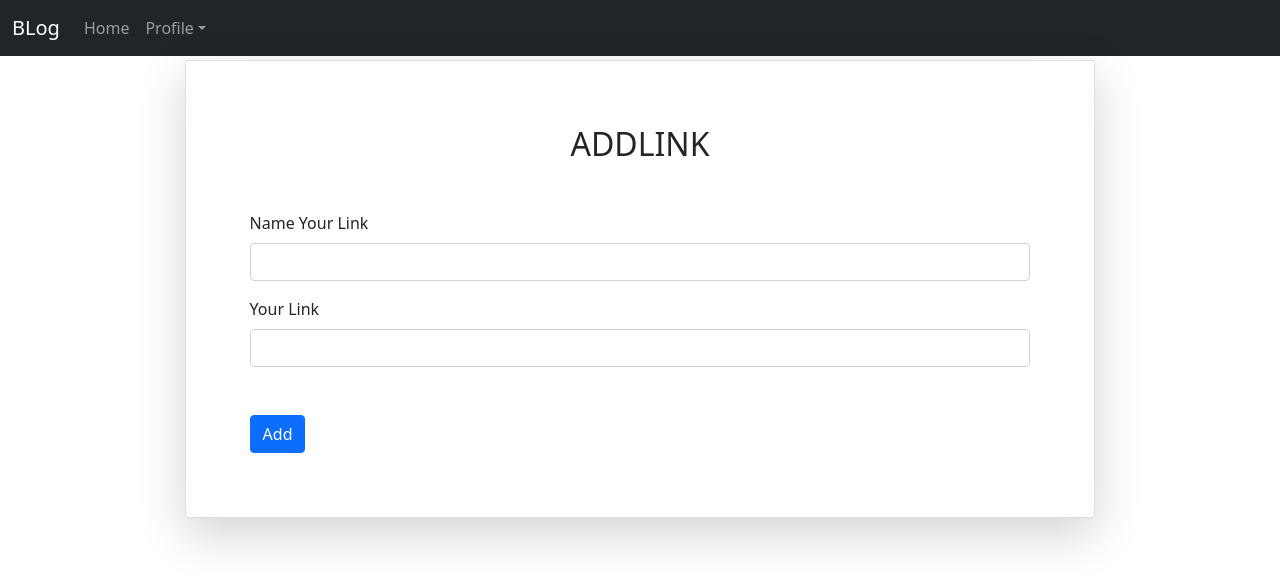
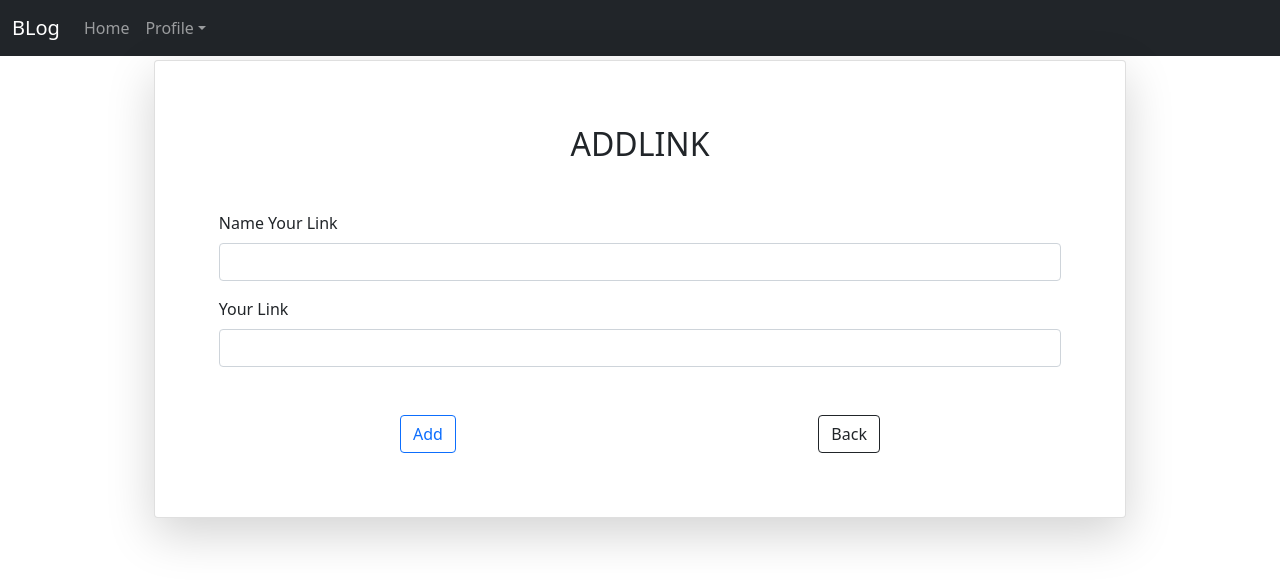
Before and after one commit to abbasalkabbi/my-Link, a React (Create React App) app: page /addlink in a window 1280 px wide. Shown: the top 586 px of the page. Built offline with nearby package versions, Linux system fonts and the light colour scheme.

Commit message:
'Edit => Addlink (Style+Backend)'

```diff
--- a/src/components/ListMyLink.js
+++ b/src/components/ListMyLink.js
@@ -2,11 +2,9 @@ import ListItem from "./ListItem";
 
 const ListMyLink = (props) => {
   const  links=props.links
-      console.log(links)
   function mapping(){
     let count=0;
-    let data=links.map(link=> <ListItem name={link.name} id={link.id} count={count=+1}/>)
-    console.log(count)
+    let data=links.map(link=> <ListItem name={link.name} id={link.id} count={  count=count+1}/>)//End map
     return data
   }
       return(
--- a/src/pages/AddLink.js
+++ b/src/pages/AddLink.js
@@ -79,8 +79,9 @@ render(){
                                </div>
                             {/* End url */}
                             {/* Add Button */}
-                            <div class="text-center text-lg-start mt-4 pt-2">
-                                <button type="submit" onClick={e => this.AddLink(e)} className="btn btn-primary">Add</button>
+                            <div class="d-flex  justify-content-around text-lg-start mt-4 pt-2">
+                                <button type="submit" onClick={e => this.AddLink(e)} className="btn btn-outline-primary">Add</button>
+                                <a href="/myprofile"  className="btn btn-outline-dark">Back</a>
                             </div>
                                          {/* END Add Button */}
                   </div>
```
Also changed, not shown: 1 other file (tests, documents, lock files or other folders).
